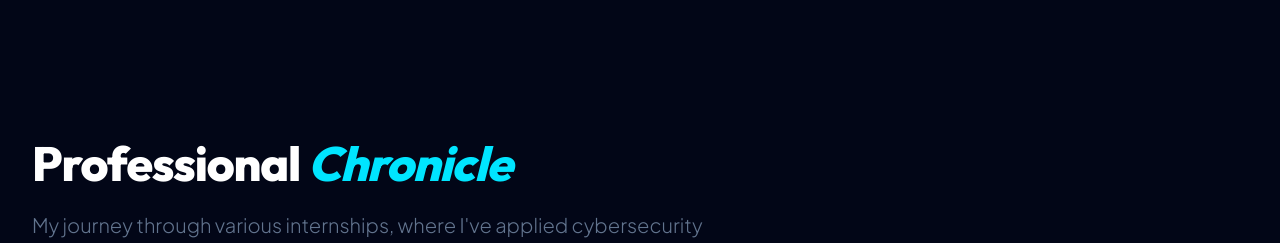
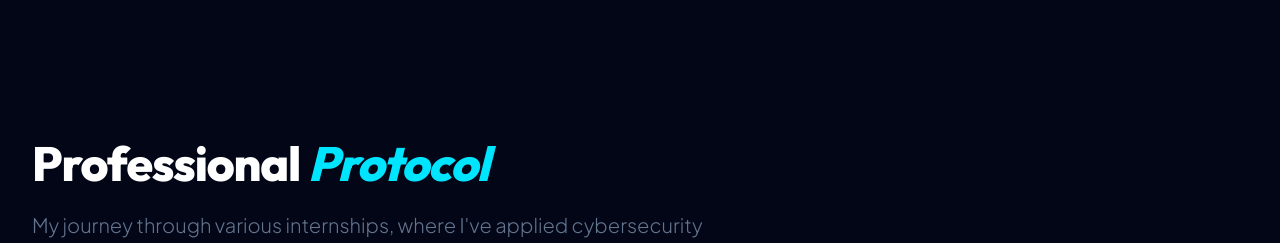
Before and after one commit to Tanisha-2005/Portfolio, a React (Vite) app: page / in a window 1280 px wide. Shown: the part 1860-2103 px from the top of the page. Built offline with nearby package versions, Linux system fonts and the light colour scheme.

Commit message:
style: rename Experience heading to Professional Protocol for better cyber branding

```diff
--- a/src/components/Experience.jsx
+++ b/src/components/Experience.jsx
@@ -9,7 +9,7 @@ const Experience = () => {
       <div className="max-w-7xl mx-auto px-4 sm:px-6 lg:px-8">
         <div className="mb-20">
           <h2 className="text-4xl md:text-5xl font-black text-white mb-6">
-            Professional <span className="text-primary italic">Chronicle</span>
+            Professional <span className="text-primary italic">Protocol</span>
           </h2>
           <p className="text-xl text-slate-500 font-light max-w-2xl">
             My journey through various internships, where I've applied cybersecurity principles and development logic to real-world challenges.
```
